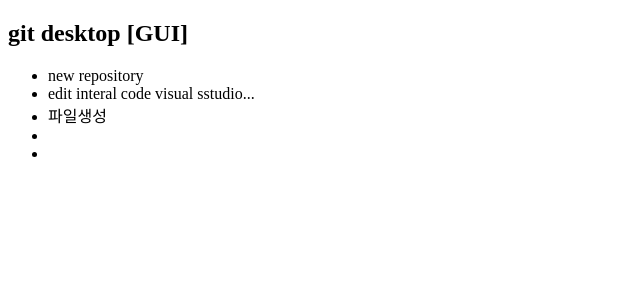
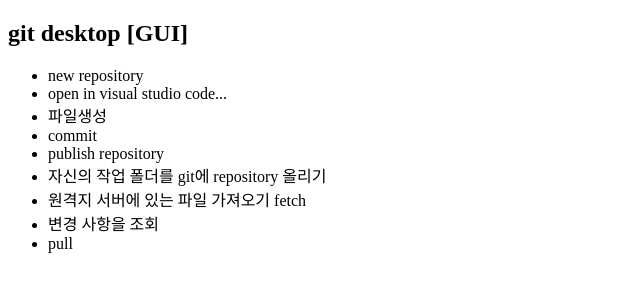
Before and after one commit to oossongoo/projectEX, a plain HTML site: page index.html in a window 1280 px wide. Shown: the whole page, without its empty margins (0-640 px from the left). Drawn offline with Linux system fonts and the light colour scheme.

Commit message:
수정본

```diff
--- a/index.html
+++ b/index.html
@@ -9,10 +9,14 @@
     <h2>git desktop [GUI]</h2>
     <ul>
         <li>new repository</li>
-        <li>edit interal code visual sstudio...</li>
+        <li>open in visual studio code...</li>
         <li>파일생성</li>
-        <li></li>
-        <li></li>
+        <li>commit</li>
+        <li>publish repository</li>
+        <li>자신의 작업 폴더를 git에 repository 올리기</li>
+        <li>원격지 서버에 있는 파일 가져오기 fetch</li>
+        <li>변경 사항을 조회</li>
+        <li>pull</li>
     </ul>
 </body>
 </html>
```
